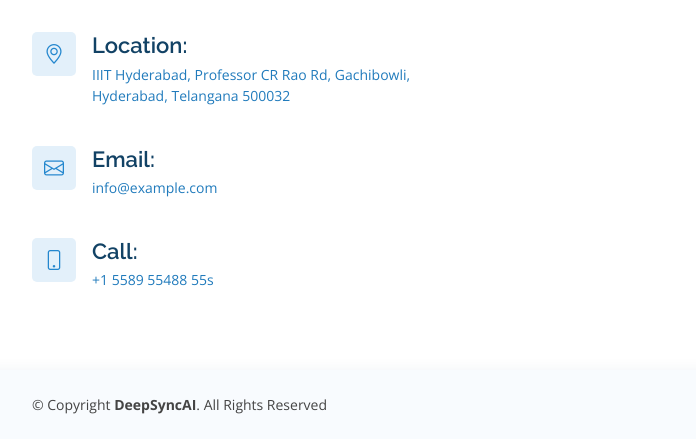
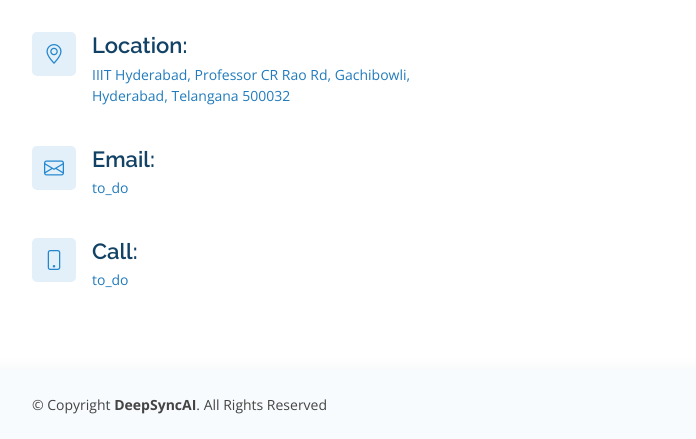
Before and after one commit to faixan-khan/deepsyncai, a plain HTML site: page index.html in a window 1280 px wide. Shown: the part 2214-2653 px from the top of the page, without its empty margins (50-746 px from the left). Drawn offline with nearby package versions, Linux system fonts and the light colour scheme.

Commit message:
info changed

```diff
--- a/index.html
+++ b/index.html
@@ -223,13 +223,13 @@
               <div class="email">
                 <i class="bi bi-envelope"></i>
                 <h4>Email:</h4>
-                <p>info@example.com</p>
+                <p>to_do</p>
               </div>
 
               <div class="phone">
                 <i class="bi bi-phone"></i>
                 <h4>Call:</h4>
-                <p>+1 5589 55488 55s</p>
+                <p>to_do</p>
               </div>
 
             </div>
```
